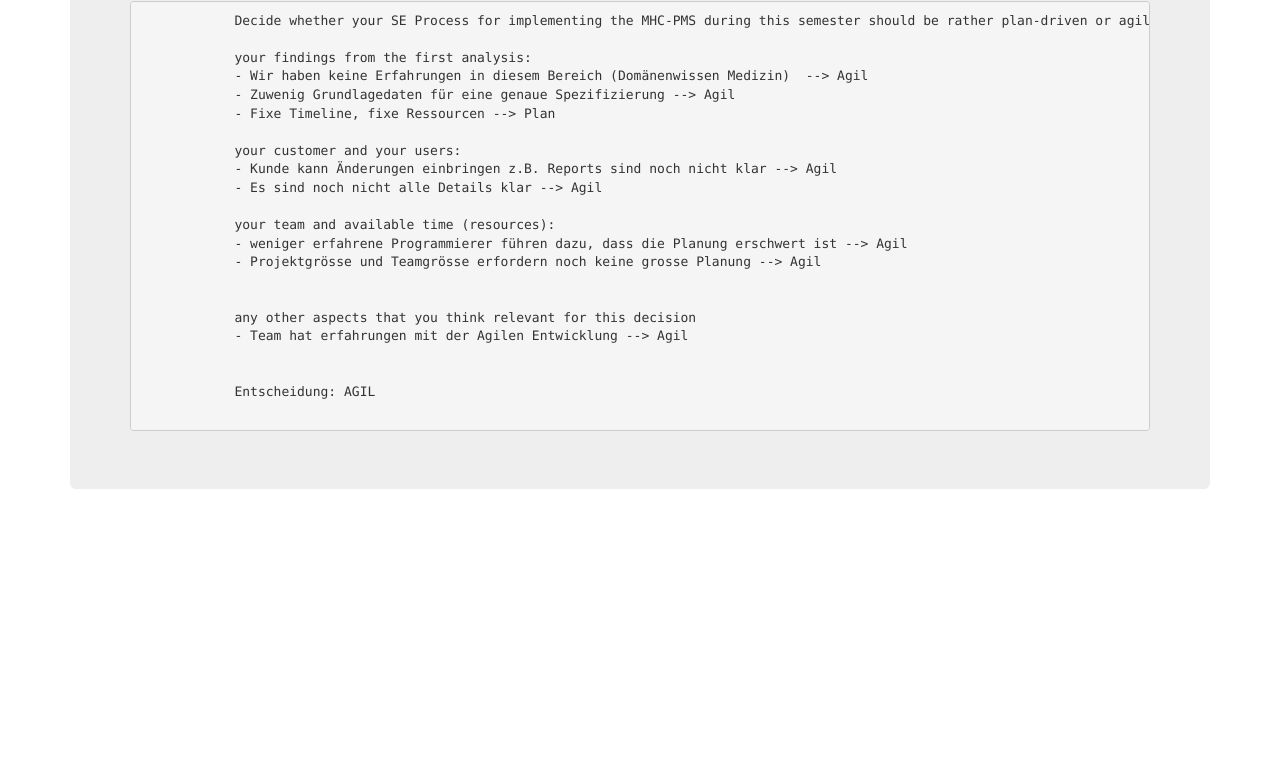
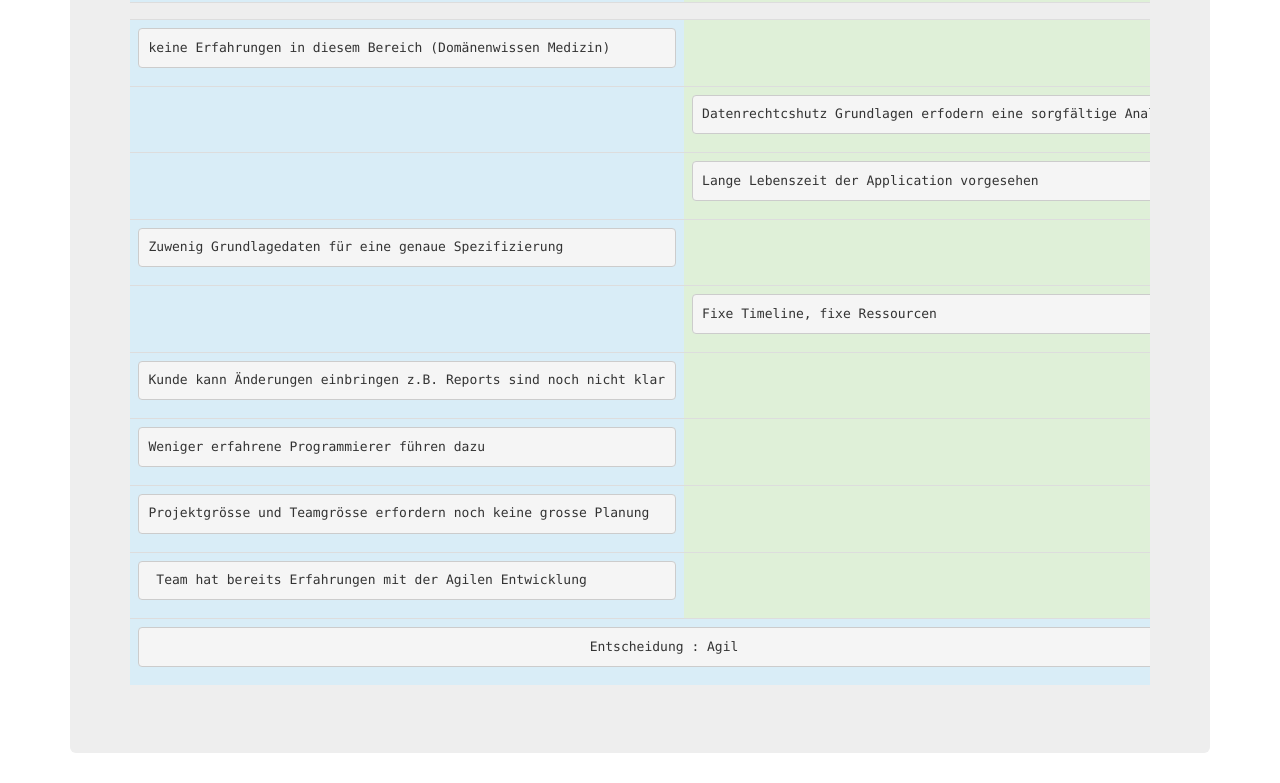
Before and after one commit to PremiumBurger/ch.bfh.bti7081.s2017.green, a plain HTML site: page teamgreen-pms/src/main/resources/doc/task02/task02.html in a window 1280 px wide. Shown: the part 146-929 px from the top of the page. Before the commit the page ends 800 px from the top, so only its background shows below. Drawn offline with nearby package versions, Linux system fonts and the light colour scheme.

Commit message:
Task 2 überarbeitet

```diff
--- a/teamgreen-pms/src/main/resources/doc/task02/task02.html
+++ b/teamgreen-pms/src/main/resources/doc/task02/task02.html
@@ -14,32 +14,59 @@
 <body>
 <div class="container">
     <div class="jumbotron">
-        <h1>PMS - Task 02</h1>
-        <pre>
-            Decide whether your SE Process for implementing the MHC-PMS during this semester should be rather plan-driven or agile by collecting pros and cons, considering
+        <h2 class="text-center">PMS - Task 02</h2>
+            <div class="table-responsive">
+                <table class="table ">
+                    <tr>
+                        <th class="info col-md-6 text-center">Argument for Agil Process</th>
+                        <th class="success col-md-6 text-center">Argument for Plan Driven Process</th>
+                    </tr>
+                    <tr>
+                        <td></td>
+                        <td></td>
+                    </tr>
+                    <tr>
+                        <td class="info"><pre>keine Erfahrungen in diesem Bereich (Domänenwissen Medizin)</pre></td>
+                        <td class="success"></td>
+                    </tr>
+                    <tr>
+                        <td class="info"></td>
+                        <td class="success"><pre>Datenrechtcshutz Grundlagen erfodern eine sorgfältige Analyse</pre></td>
+                    </tr>
+                    <tr>
+                        <td class="info"></td>
+                        <td class="success"><pre>Lange Lebenszeit der Application vorgesehen</pre></td>
+                    </tr>
+                    <tr>
+                        <td class="info"><pre>Zuwenig Grundlagedaten für eine genaue Spezifizierung</pre></td>
+                        <td class="success"></td>
+                    </tr>
+                    <tr>
+                        <td class="info"></td>
+                        <td class="success"><pre>Fixe Timeline, fixe Ressourcen</pre></td>
+                    </tr>
+                    <tr>
+                        <td class="info"><pre>Kunde kann Änderungen einbringen z.B. Reports sind noch nicht klar</pre></td>
+                        <td class="success"></td>
+                    </tr>
+                    <tr>
+                        <td class="info"><pre>Weniger erfahrene Programmierer führen dazu</pre></td>
+                        <td class="success"></td>
+                    </tr>
+                    <tr>
+                        <td class="info"><pre>Projektgrösse und Teamgrösse erfordern noch keine grosse Planung</pre></td>
+                        <td class="success"></td>
+                    </tr>
+                    <tr>
+                        <td class="info"><pre> Team hat bereits Erfahrungen mit der Agilen Entwicklung</pre></td>
+                        <td class="success"></td>
+                    </tr>
+                    <tr>
+                        <td class="info" colspan="2"><pre class="text-center">Entscheidung : Agil</pre></td>
+                    </tr>
+                </table>
 
-            your findings from the first analysis:
-            - Wir haben keine Erfahrungen in diesem Bereich (Domänenwissen Medizin)  --> Agil
-            - Zuwenig Grundlagedaten für eine genaue Spezifizierung --> Agil
-            - Fixe Timeline, fixe Ressourcen --> Plan
-
-            your customer and your users:
-            - Kunde kann Änderungen einbringen z.B. Reports sind noch nicht klar --> Agil
-            - Es sind noch nicht alle Details klar --> Agil
-
-            your team and available time (resources):
-            - weniger erfahrene Programmierer führen dazu, dass die Planung erschwert ist --> Agil
-            - Projektgrösse und Teamgrösse erfordern noch keine grosse Planung --> Agil
-
-
-            any other aspects that you think relevant for this decision
-            - Team hat erfahrungen mit der Agilen Entwicklung --> Agil
-
-
-            Entscheidung: AGIL
-            </pre>
-
-
+            </div>
     </div>
 </div>
 
@@ -49,3 +76,21 @@
         crossorigin="anonymous"></script>
 </body>
 </html>
+<!--<h3>Decide whether your SE Process for implementing the MHC-PMS during this semester should be rather plan-driven or agile by collecting pros and cons, considering</h3>-->
+
+<!--your findings from the first analysis:-->
+<!-- - Wir haben keine Erfahrungen in diesem Bereich (Domänenwissen Medizin)  &ndash;&gt; Agil-->
+<!-- - Zuwenig Grundlagedaten für eine genaue Spezifizierung &ndash;&gt; Agil-->
+<!-- - Fixe Timeline, fixe Ressourcen &ndash;&gt; Plan-->
+
+<!--your customer and your users:-->
+<!-- - Kunde kann Änderungen einbringen z.B. Reports sind noch nicht klar &ndash;&gt; Agil-->
+<!-- - Es sind noch nicht alle Details klar &ndash;&gt; Agil-->
+
+<!--your team and available time (resources):-->
+<!-- - Weniger erfahrene Programmierer führen dazu, dass die Planung erschwert ist &ndash;&gt; Agil-->
+<!-- - Projektgrösse und Teamgrösse erfordern noch keine grosse Planung &ndash;&gt; Agil-->
+
+
+<!--any other aspects that you think relevant for this decision-->
+<!-- - Team hat erfahrungen mit der Agilen Entwicklung &ndash;&gt; Agil-->
```
